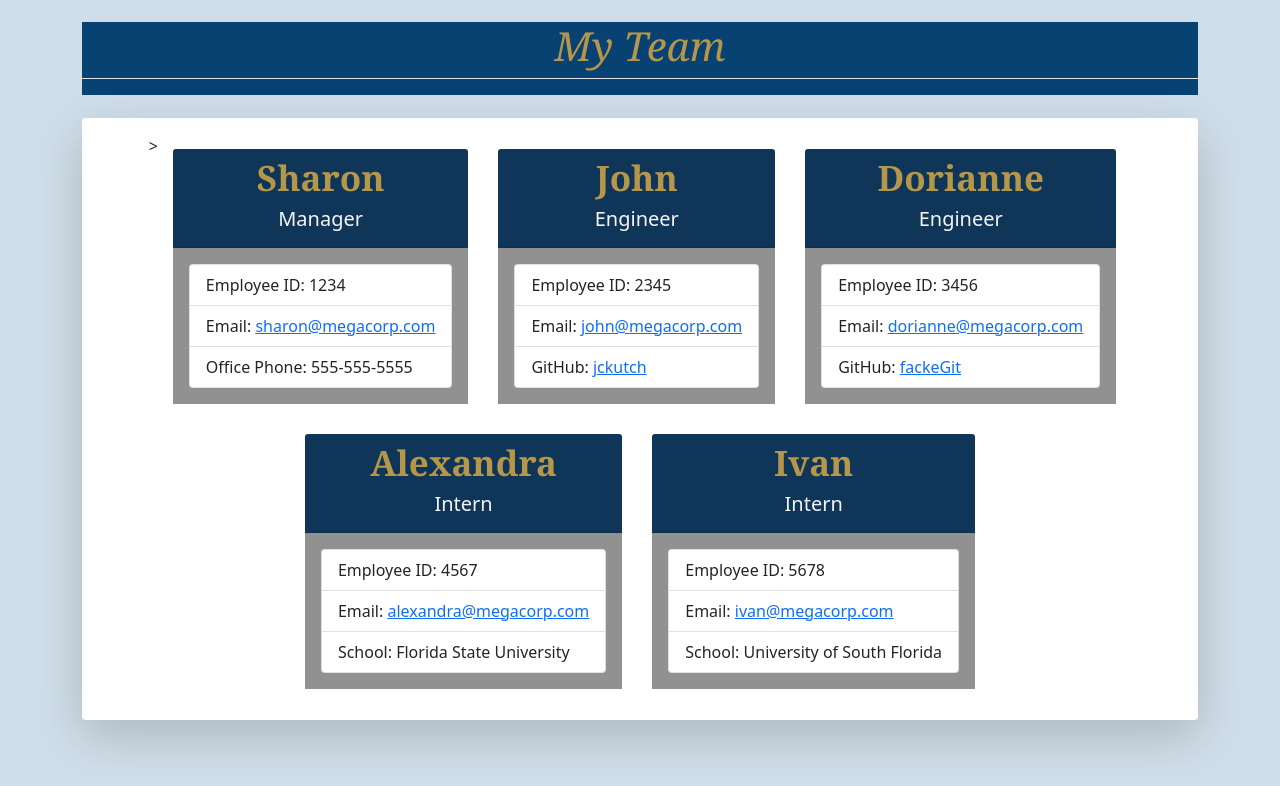
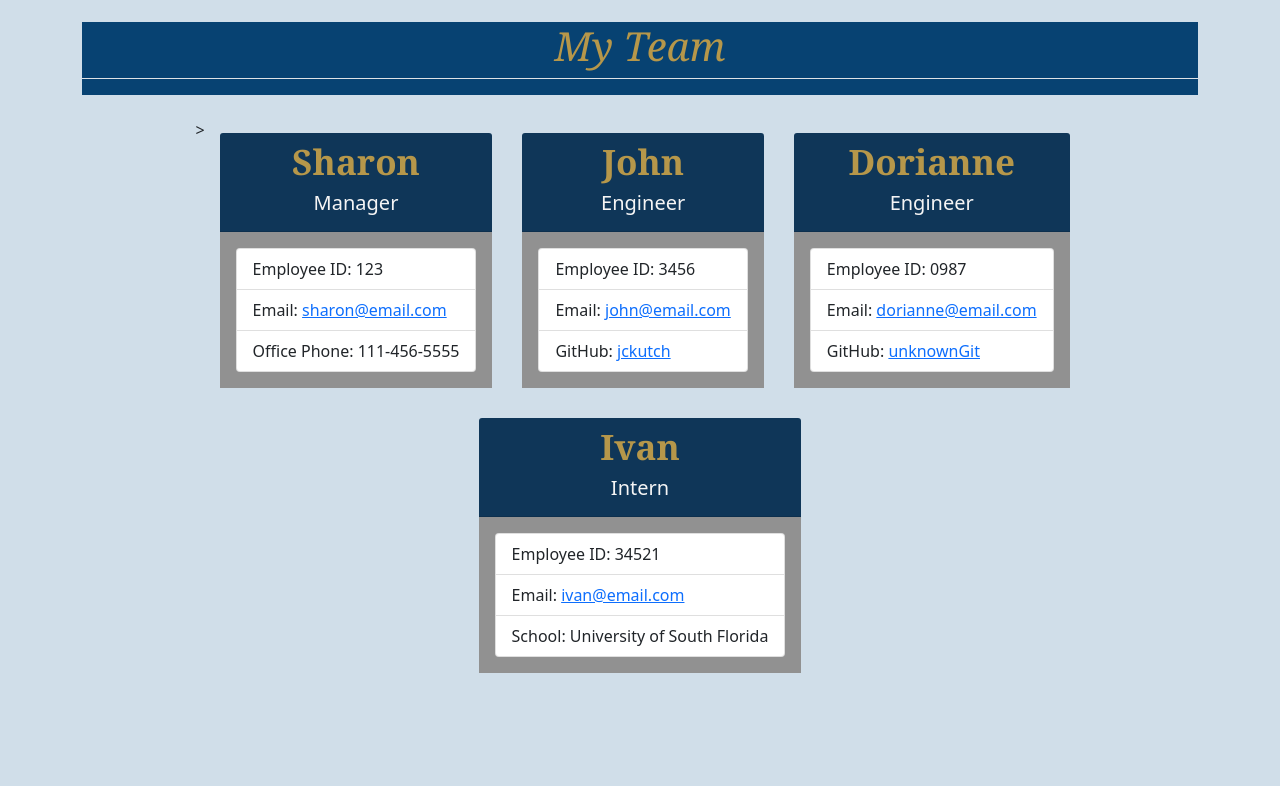
Before and after one commit to jckutch/team-profile-gen-jk10, a website: page dist/index.html in a window 1280 px wide. Drawn offline with nearby package versions, Linux system fonts and the light colour scheme.

Commit message:
video and screenshot

```diff
--- a/dist/index.html
+++ b/dist/index.html
@@ -23,7 +23,7 @@
         </div>
     </header>
     <body class="container">
-        <div class="employee-container shadow-lg p-3 mb-5 bg-body rounded">
+        <div class="employee-container">
             <div class="row">
                 <div class="team-area col-16 d-flex flex-row flex-wrap justify-content-center">>
     <div class="employee-card">
@@ -33,11 +33,11 @@
     </div>
     <div class="card-body">
         <ul class="list-group">
-          <li class="list-group-item">Employee ID: 1234</li>
+          <li class="list-group-item">Employee ID: 123</li>
           <li class="list-group-item">
-            Email: <a href="mailto:sharon@megacorp.com">sharon@megacorp.com</a>
+            Email: <a href="mailto:sharon@email.com">sharon@email.com</a>
           </li>
-          <li class="list-group-item">Office Phone: 555-555-5555</li>
+          <li class="list-group-item">Office Phone: 111-456-5555</li>
         </ul>
       </div>
     </div>
@@ -48,9 +48,9 @@
     </div>
     <div class="card-body">
       <ul class="list-group">
-        <li class="list-group-item">Employee ID: 2345</li>
+        <li class="list-group-item">Employee ID: 3456</li>
         <li class="list-group-item">
-        Email: <a href="mailto:john@megacorp.com">john@megacorp.com</a>
+        Email: <a href="mailto:john@email.com">john@email.com</a>
         </li>
         <li class="list-group-item">
           GitHub:
@@ -69,32 +69,17 @@
     </div>
     <div class="card-body">
       <ul class="list-group">
-        <li class="list-group-item">Employee ID: 3456</li>
+        <li class="list-group-item">Employee ID: 0987</li>
         <li class="list-group-item">
-        Email: <a href="mailto:dorianne@megacorp.com">dorianne@megacorp.com</a>
+        Email: <a href="mailto:dorianne@email.com">dorianne@email.com</a>
         </li>
         <li class="list-group-item">
           GitHub:
-          <a href="https://github.com/fackeGit"
+          <a href="https://github.com/unknownGit"
              target="_blank"
-             rel="noopener noreferrer">fackeGit
+             rel="noopener noreferrer">unknownGit
           </a>
         </li>
-      </ul>
-      </div>
-    </div>
-    <div class="employee-card">
-    <div class="card-header">
-      <h2 class="card-name">Alexandra</h2>
-      <h4 class="card-title"></i>Intern</h4>
-    </div>
-    <div class="card-body">
-      <ul class="list-group">
-        <li class="list-group-item">Employee ID: 4567</li>
-        <li class="list-group-item">
-          Email: <a href="mailto: alexandra@megacorp.com">alexandra@megacorp.com</a>
-        </li>
-        <li class="list-group-item">School: Florida State University</li>
       </ul>
       </div>
     </div>
@@ -105,9 +90,9 @@
     </div>
     <div class="card-body">
       <ul class="list-group">
-        <li class="list-group-item">Employee ID: 5678</li>
+        <li class="list-group-item">Employee ID: 34521</li>
         <li class="list-group-item">
-          Email: <a href="mailto: ivan@megacorp.com">ivan@megacorp.com</a>
+          Email: <a href="mailto: ivan@email.com">ivan@email.com</a>
         </li>
         <li class="list-group-item">School: University of South Florida</li>
       </ul>
```
Also changed, not shown: README.md, assets/Screenshot_team-profile-gen-jk10.jpg (added).
